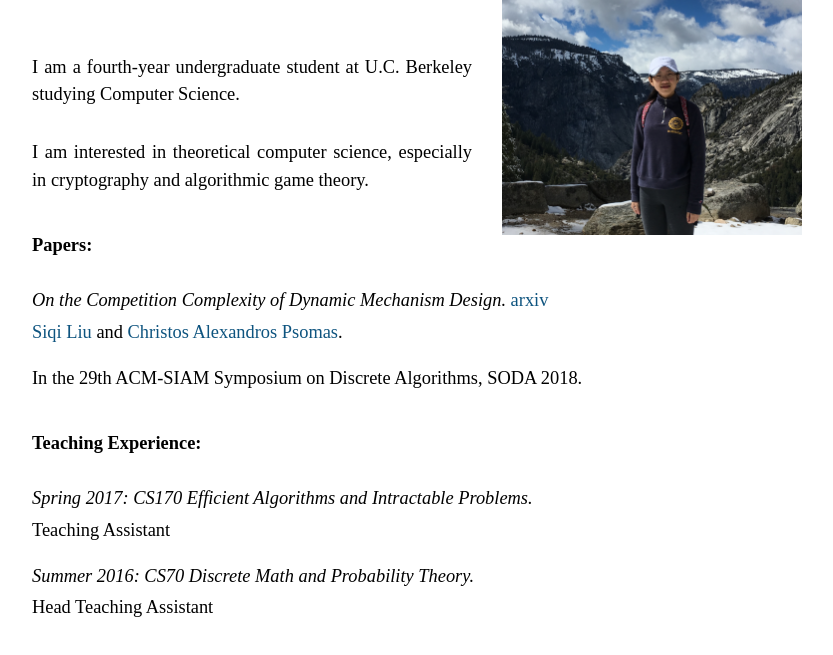
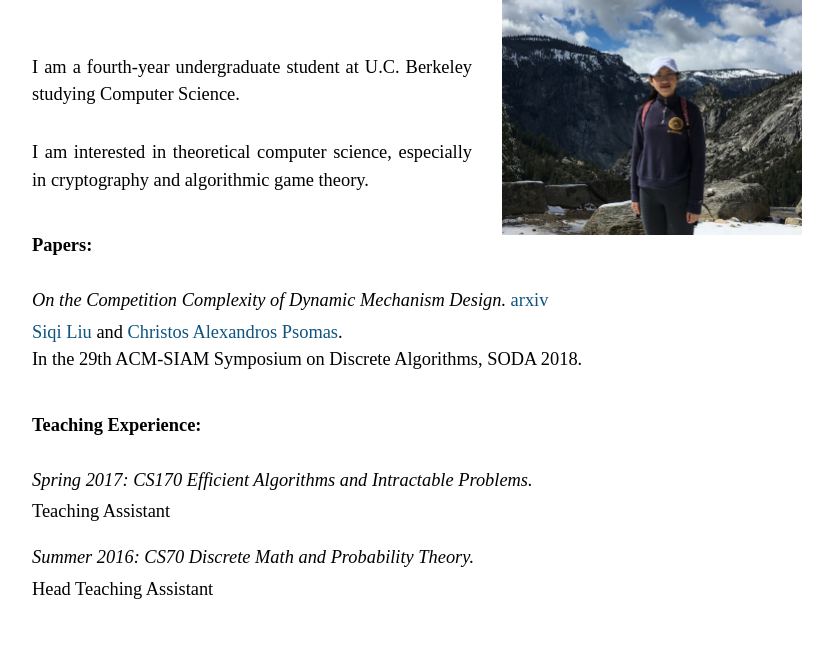
Before and after one commit to Siqi-L/Siqi-L.github.io, a plain HTML site: page index.html in a window 1280 px wide. Shown: the part 175-830 px from the top of the page, without its empty margins (208-1041 px from the left). Drawn offline with Linux system fonts and the light colour scheme.

Commit message:
update papers

```diff
--- a/index.html
+++ b/index.html
@@ -49,12 +49,12 @@ I am interested in theoretical computer science, especially in cryptography and
 <br>
 <br>
 <i>On the Competition Complexity of Dynamic Mechanism Design.</i> <a href="https://arxiv.org/abs/1709.07955">arxiv<a>
-<p style="margin-left:0cm; margin-top:1mm">
-<a href="https://siqi-l.github.io">Siqi Liu</a> and <a href="https://people.eecs.berkeley.edu/~alexpsomi/"> Christos Alexandros Psomas</a>.
-</p>
-<p style="margin-bottom:1cm; margin-left:0cm">
+<p style="margin-bottom:1cm; margin-left:0cm; margin-top:1mm">
+<a href="https://siqi-l.github.io">Siqi Liu</a> and <a href="https://people.eecs.berkeley.edu/~alexpsomi/"> Christos Alexandros Psomas</a>. <br/>
 In the 29th ACM-SIAM Symposium on Discrete Algorithms, SODA 2018.
 </p>
+
+
 
 <b>Teaching Experience:</b>
 <br>
```
